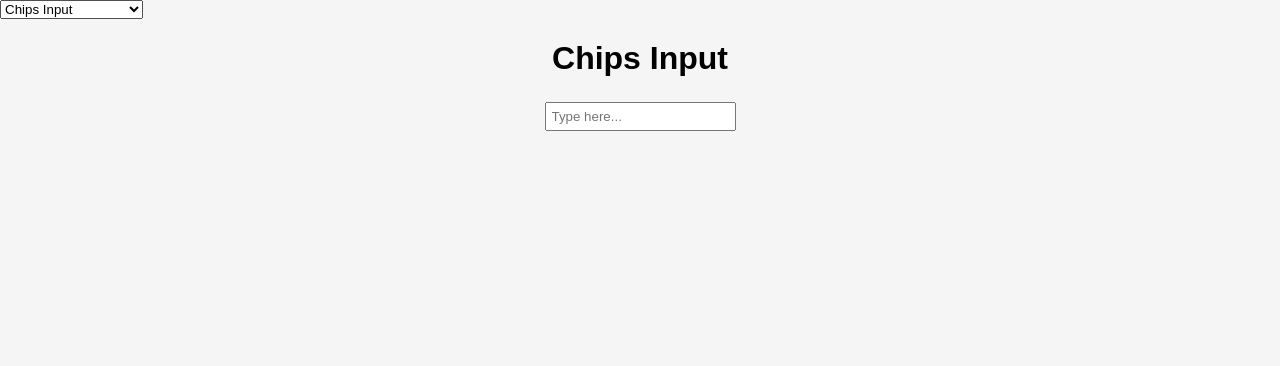
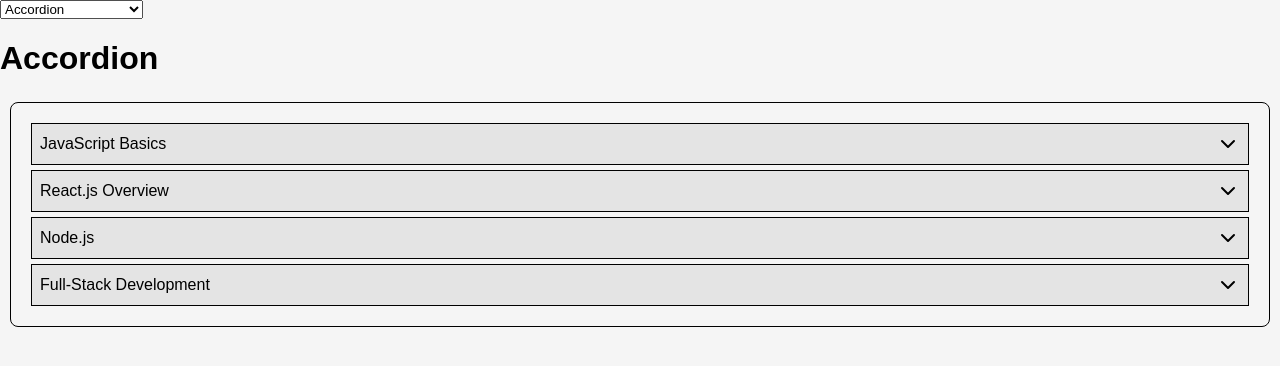
Before and after one commit to 0rizwan/Practice-repo, a React (Vite) app in the folder react-app/: page / in a window 1280 px wide. Shown: the top 366 px of the page. Built offline with nearby package versions, Linux system fonts and the light colour scheme.

Commit message:
Accordion

```diff
--- a/react-app/src/App.tsx
+++ b/react-app/src/App.tsx
@@ -9,6 +9,7 @@
 import OtpInput from './features/otp-input/OtpInput.js';
 import NestedCheckbox from './features/nested-checkbox/NestedCheckbox.js';
 import ChipsInput from './features/chips-input/ChipsInput.js';
+import Accordion from './features/accordion/Accordion.js';
 
 const features = {
   search: {
@@ -47,12 +48,16 @@
     label: 'Chips Input',
     component: ChipsInput
   },
+  accordion: {
+    label: 'Accordion',
+    component: Accordion
+  },
 };
 
 type FeatureName = keyof typeof features;
 
 const App = () => {
-  const [selectedFeature, setSelectedFeature] = useState<FeatureName>('chipsInput');
+  const [selectedFeature, setSelectedFeature] = useState<FeatureName>('accordion');
   const Feature = features[selectedFeature].component;
 
   return (
--- /dev/null
+++ b/react-app/src/features/accordion/Accordion.module.css
@@ -0,0 +1,28 @@
+.accordionParent {
+    border: 1px solid black;
+    padding: 15px;
+    border-radius: 8px;
+    margin: 10px;
+}
+
+.accordion {
+    border: 1px solid black;
+    background-color: rgba(128, 128, 128, 0.150);
+    margin: 5px;
+}
+
+.accordionTitle {
+    padding: 8px;
+    display: flex;
+    justify-content: space-between;
+    align-items: center;
+}
+
+.accordionTitle:hover {
+    background-color: rgba(128, 128, 128, 0.300);
+}
+
+.accordionContent {
+    padding: 15px;
+    background-color: whitesmoke;
+}
--- /dev/null
+++ b/react-app/src/features/accordion/Accordion.tsx
@@ -0,0 +1,62 @@
+import { useState } from 'react'
+import styles from './Accordion.module.css'
+import { ChevronDown, ChevronUp } from 'lucide-react';
+
+const data = [
+    {
+        title: "JavaScript Basics",
+        content: "Learn variables, functions, and loops in JavaScript."
+    },
+    {
+        title: "React.js Overview",
+        content: "Understand components, state, and props in React."
+    },
+    {
+        title: "Node.js",
+        content: "Basics of server-side development with Node.js."
+    },
+    {
+        title: "Full-Stack Development",
+        content: "Build full-stack apps with React and Node.js."
+    }
+]
+
+const Accordion = () => {
+    const [expanded, setExpaned] = useState<Record<number, boolean>>({});
+    let arr = [10, 20, 30];
+    arr[10] = 100;
+    arr.forEach(e => console.log(e))
+
+    const toggleExpand = (index: number) => {
+        setExpaned(prev => {
+            return {
+                ...prev,
+                [index]: !prev[index]
+            }
+        });
+    }
+
+    return (
+        <div className="">
+            <h1>Accordion</h1>
+            <div className={styles.accordionParent}>
+                {
+                    data.map((item, index) => (
+                        <div className={styles.accordion} key={index}>
+                            <div className={styles.accordionTitle} onClick={() => toggleExpand(index)}>
+                                <span>{item.title}</span>
+                                {expanded[index] ? <ChevronUp /> : <ChevronDown />}
+                            </div>
+                            {
+                                expanded[index] &&
+                                <div className={styles.accordionContent}>{item.content}</div>
+                            }
+                        </div>)
+                    )
+                }
+            </div>
+        </div>
+    )
+}
+
+export default Accordion
```
